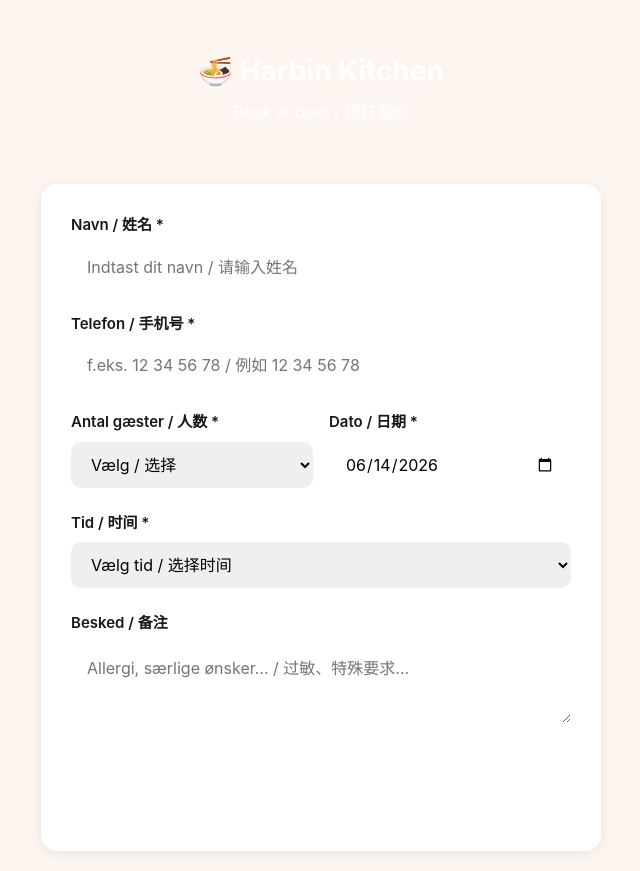
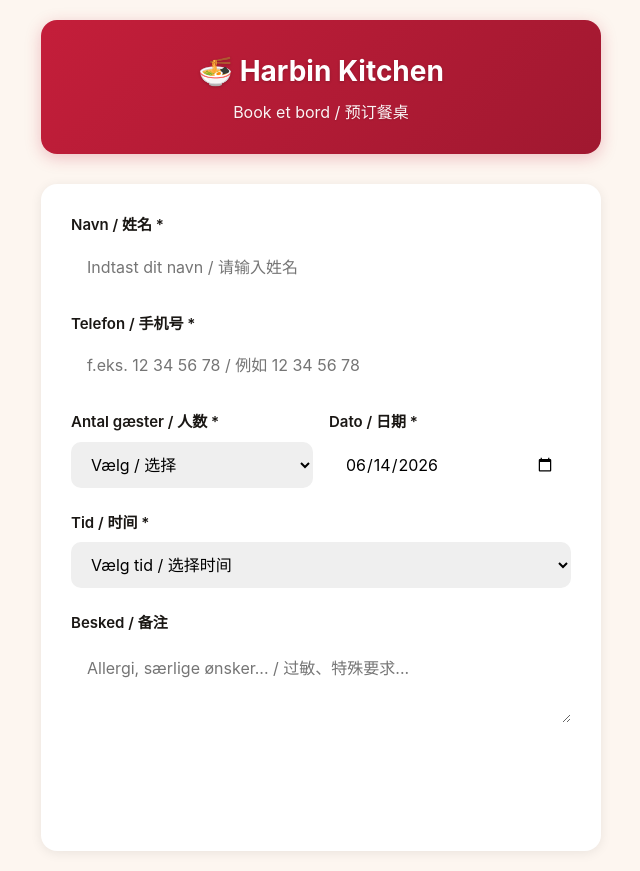
Before and after one commit to ThorandLoke/harbin-kitchen, a plain HTML site: page book-bord.html in a window 1280 px wide. Shown: the whole page, without its empty margins (319-959 px from the left). Drawn offline with nearby package versions, Linux system fonts and the light colour scheme.

Commit message:
Fix book-bord header: use --color-primary (was --primary), add shadow for readability

```diff
--- a/book-bord.html
+++ b/book-bord.html
@@ -15,18 +15,21 @@
     .booking-header {
       text-align: center;
       padding: 30px 20px;
-      background: linear-gradient(135deg, var(--primary) 0%, #A01830 100%);
+      background: linear-gradient(135deg, var(--color-primary) 0%, #A01830 100%);
       color: white;
       border-radius: 16px;
       margin-bottom: 30px;
+      box-shadow: 0 4px 16px rgba(196,30,58,0.25);
     }
     .booking-header h1 {
       font-size: 28px;
       margin-bottom: 8px;
+      text-shadow: 0 1px 3px rgba(0,0,0,0.2);
     }
     .booking-header p {
       font-size: 16px;
-      opacity: 0.9;
+      opacity: 0.95;
+      text-shadow: 0 1px 2px rgba(0,0,0,0.15);
     }
     .booking-form {
       background: white;
```
